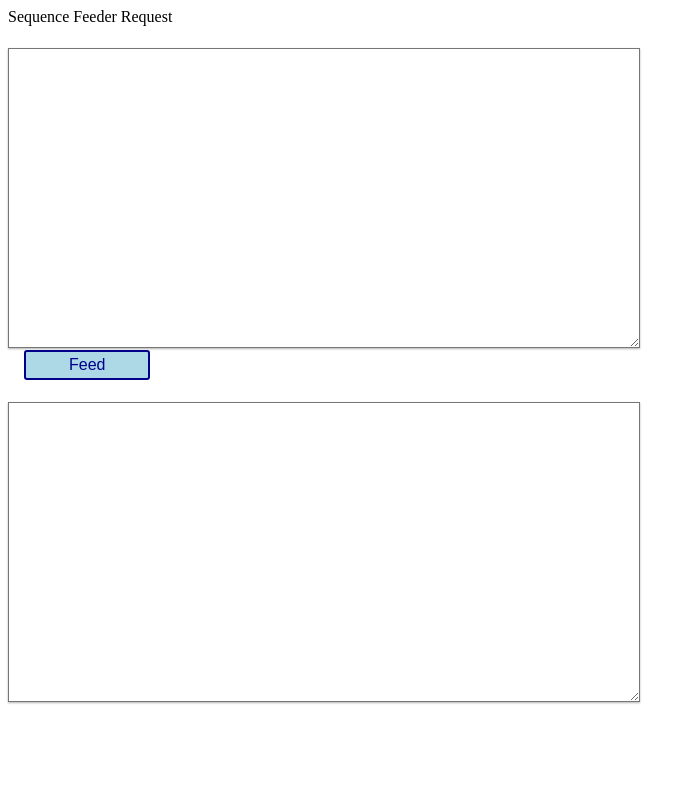
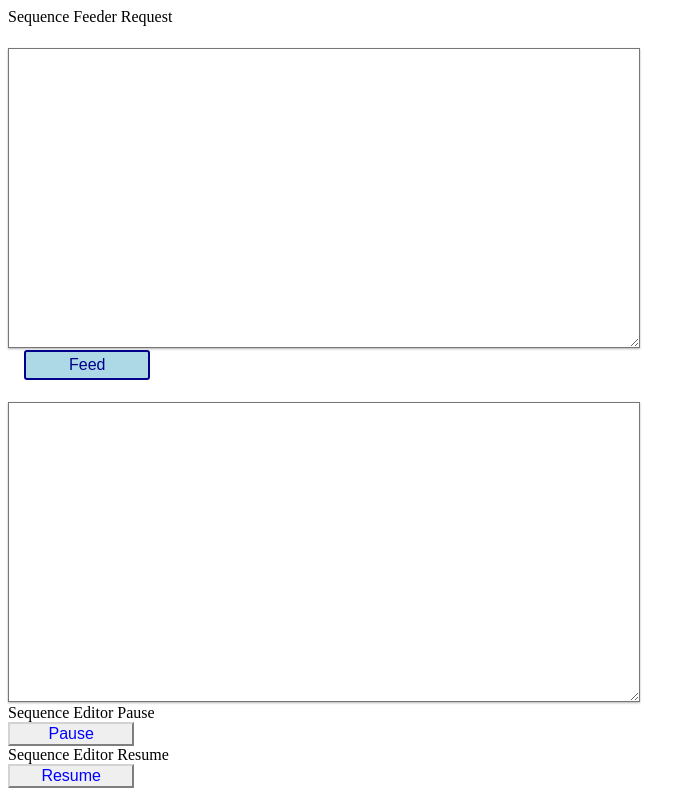
Before and after one commit to tmtsoftware/esw-prototype, a React (Create React App) app in the folder sequencer-ui-app/ts/: page / in a window 1280 px wide. Shown: the whole page, without its empty margins (0-697 px from the left). Built offline with nearby package versions, Linux system fonts and the light colour scheme.

Commit message:
Implement Pause and Resume component
Co-authored-by: Bharat Singh <10626464+Bharat1103@users.noreply.github.com>

```diff
--- a/sequencer-ui-app/ts/src/App.tsx
+++ b/sequencer-ui-app/ts/src/App.tsx
@@ -1,15 +1,21 @@
 import * as React from 'react';
 import './App.css'
-import Client from "./sequencer/client/IFeederClient";
+import EditorClient from "./sequencer/client/EditorClient";
+import FeederClient from "./sequencer/client/IFeederClient";
 import FeederComponent from './sequencer/components/feeder/FeederComponent';
+import PauseComponent from "./sequencer/components/editor/PauseComponent";
+import ResumeComponent from "./sequencer/components/editor/ResumeComponent";
 
 class App extends React.Component {
 
     public render() {
-    const client = new Client('http://localhost:8000');
+        const feederClient = new FeederClient('http://localhost:8000');
+        const editorClient = new EditorClient('http://localhost:8000');
         return (
             <div className="App">
-        <FeederComponent client={client}/>
+                <FeederComponent client={feederClient}/>
+                <PauseComponent client={editorClient}/>
+                <ResumeComponent client={editorClient}/>
             </div>
         );
     }
--- /dev/null
+++ b/sequencer-ui-app/ts/src/sequencer/client/Client.tsx
@@ -0,0 +1,25 @@
+import * as request from "superagent";
+
+class Client {
+    protected baseUrl: string;
+    constructor(baseUrl: string) {
+        this.baseUrl = baseUrl;
+    }
+
+    public post = (url: string, input: string = "", callback: (res: string) => void) => {
+        request
+            .post(url)
+            .set('Content-Type', 'application/json')
+            .send(input)
+            .then(res => callback(JSON.stringify(res.body, null, 2)), err => {
+                    if (err.response) {
+                        callback(err.response.text)
+                    } else {
+                        callback("Oops something went wrong !!")
+                    }
+                }
+            );
+    }
+}
+
+export default Client;
--- /dev/null
+++ b/sequencer-ui-app/ts/src/sequencer/client/EditorClient.tsx
@@ -0,0 +1,13 @@
+import Client from "./Client";
+
+class EditorClient extends Client{
+
+    constructor(baseUrl: string) {
+        super(baseUrl)
+    }
+
+    public pause = (callback: (res: string) => void) => this.post(`${this.baseUrl}/editor/pause`, "", callback)
+    public resume = (callback: (res: string) => void) => this.post(`${this.baseUrl}/editor/resume`, "", callback)
+}
+
+export default EditorClient;
--- a/sequencer-ui-app/ts/src/sequencer/client/IFeederClient.tsx
+++ b/sequencer-ui-app/ts/src/sequencer/client/IFeederClient.tsx
@@ -1,26 +1,13 @@
-import * as request from "superagent";
+import Client from "./Client";
 
-class Client {
-    private baseUrl: string;
+class FeederClient extends Client{
+    protected baseUrl: string;
 
     constructor(baseUrl: string) {
-        this.baseUrl = baseUrl
+        super(baseUrl)
     }
 
-    public feedApi = (input: string, callback: (res: string) => void) => {
-        request
-            .post(`${this.baseUrl}/feeder/feed`)
-            .set('Content-Type', 'application/json')
-            .send(input)
-            .then(res => callback(JSON.stringify(res.body, null, 2)), err => {
-                    if (err.response) {
-                        callback(err.response.text)
-                    } else {
-                        callback("Oops something went wrong !!")
-                    }
-                }
-            );
-    }
+    public feedApi = (input: string, callback: (res: string) => void) => this.post(`${this.baseUrl}/feeder/feed`, input, callback)
 }
 
-export default Client
+export default FeederClient
--- /dev/null
+++ b/sequencer-ui-app/ts/src/sequencer/components/editor/PauseComponent.tsx
@@ -0,0 +1,43 @@
+import * as React from 'react';
+import {Component} from 'react';
+import EditorClient from "../../client/EditorClient";
+
+interface IState {
+    pauseResponse: string
+}
+
+interface IProps {
+    client: EditorClient
+}
+
+
+class PauseComponent extends Component<IProps, IState> {
+
+    constructor(props: IProps) {
+        super(props);
+        this.state = {pauseResponse: ""};
+        this.handleClick = this.handleClick.bind(this)
+    }
+
+    public callBack = (res: string) => this.setState({pauseResponse: res}
+    );
+
+    public render() {
+        return (
+            <div>
+                <div>Sequence Editor Pause</div>
+                <div>
+                    <button onClick={this.handleClick}>Pause</button>
+                    <span>{this.state.pauseResponse}</span>
+                </div>
+            </div>
+        );
+    }
+
+    private handleClick = (event: React.MouseEvent<HTMLButtonElement>) => {
+        event.preventDefault();
+        this.props.client.pause(this.callBack)
+    };
+}
+
+export default PauseComponent;
--- /dev/null
+++ b/sequencer-ui-app/ts/src/sequencer/components/editor/ResumeComponent.tsx
@@ -0,0 +1,42 @@
+import * as React from 'react';
+import {Component} from 'react';
+import EditorClient from "../../client/EditorClient";
+
+interface IState {
+    resumeResponse: string
+}
+
+interface IProps {
+    client: EditorClient
+}
+
+
+class ResumeComponent extends Component<IProps, IState> {
+
+    constructor(props: IProps) {
+        super(props);
+        this.state = {resumeResponse: ""};
+        this.handleClick = this.handleClick.bind(this)
+    }
+
+    public callBack = (res: string) => this.setState({resumeResponse: res});
+
+    public render() {
+        return (
+            <div>
+                <div>Sequence Editor Resume</div>
+                <div>
+                    <button onClick={this.handleClick}>Resume</button>
+                    <span>{this.state.resumeResponse}</span>
+                </div>
+            </div>
+        );
+    }
+
+    private handleClick = (event: React.MouseEvent<HTMLButtonElement>) => {
+        event.preventDefault();
+        this.props.client.resume(this.callBack)
+    };
+}
+
+export default ResumeComponent;
--- a/sequencer-ui-app/ts/src/sequencer/components/feeder/FeederComponent.tsx
+++ b/sequencer-ui-app/ts/src/sequencer/components/feeder/FeederComponent.tsx
@@ -1,14 +1,14 @@
 import * as React from 'react';
 import {Component} from 'react';
-import Client from "../../client/IFeederClient";
+import FeederClient from "../../client/IFeederClient";
 import IOOperationComponent from '../IOOperationComponent';
 
 interface IState {
-    feedResponse: string
+    resumeResponse: string
 }
 
 interface IProps {
-    client: Client
+    client: FeederClient
 }
 
 
@@ -16,11 +16,11 @@ class FeederComponent extends Component<IProps, IState> {
 
     constructor(props: IProps) {
         super(props);
-        this.state = {feedResponse: ""}
+        this.state = {resumeResponse: ""}
     }
 
     public callBack = (res: string) => this.setState({
-            feedResponse: res
+            resumeResponse: res
         }
     );
 
@@ -29,7 +29,7 @@ class FeederComponent extends Component<IProps, IState> {
             <IOOperationComponent
                 componentNameProp="Sequence Feeder"
                 operation="Feed"
-                output={this.state.feedResponse}
+                output={this.state.resumeResponse}
                 feedApi={this.feedApi}/>
         );
     }
--- a/sequencer-ui-app/ts/tslint.json
+++ b/sequencer-ui-app/ts/tslint.json
@@ -8,6 +8,7 @@
     ]
   },
   "rules": {
-    "no-console": false
+    "no-console": false,
+    "ordered-imports": false
   }
 }
```
Also changed, not shown: 2 other files (tests, documents, lock files or other folders). Lines whose indentation alone changed are shown as unchanged.
